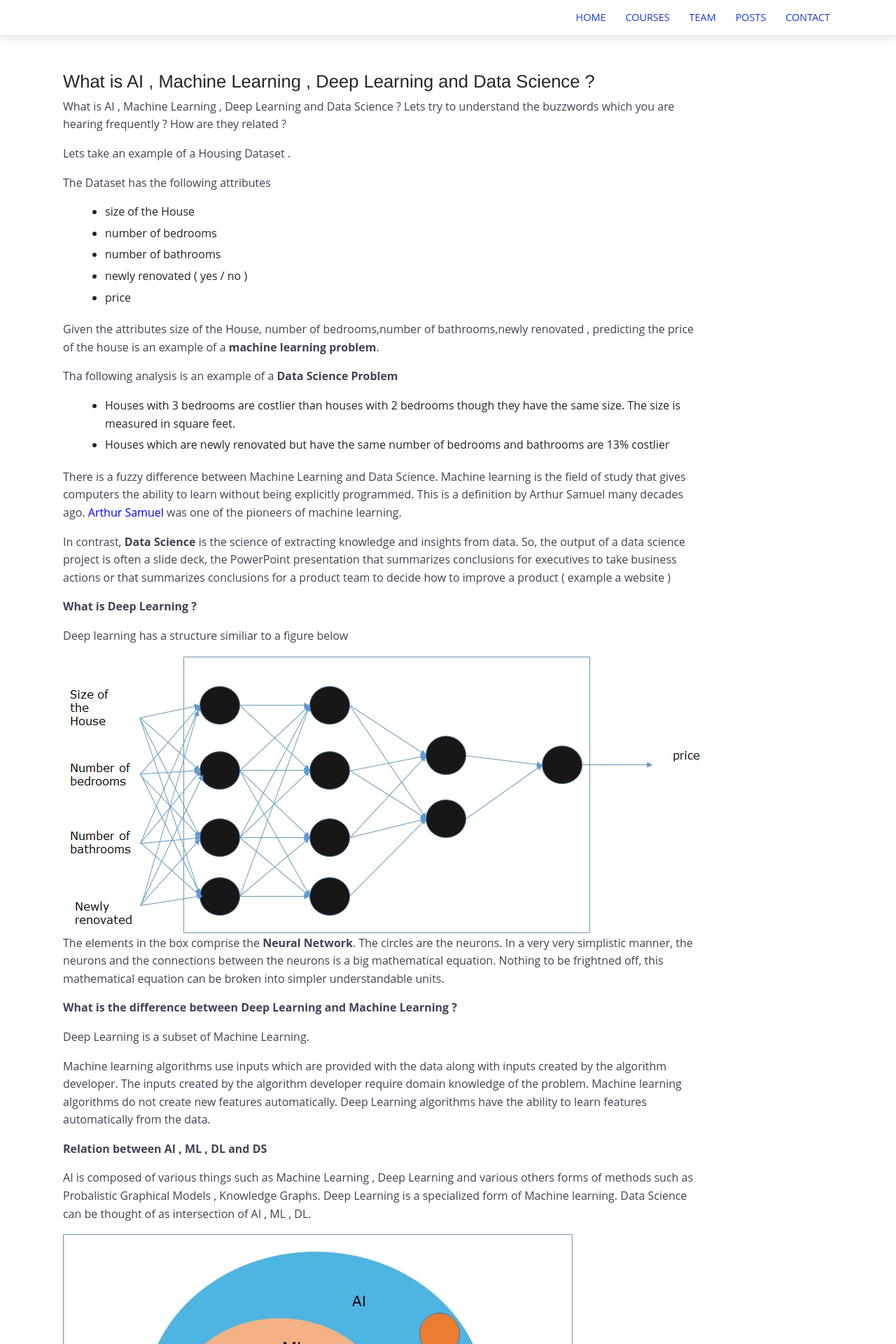
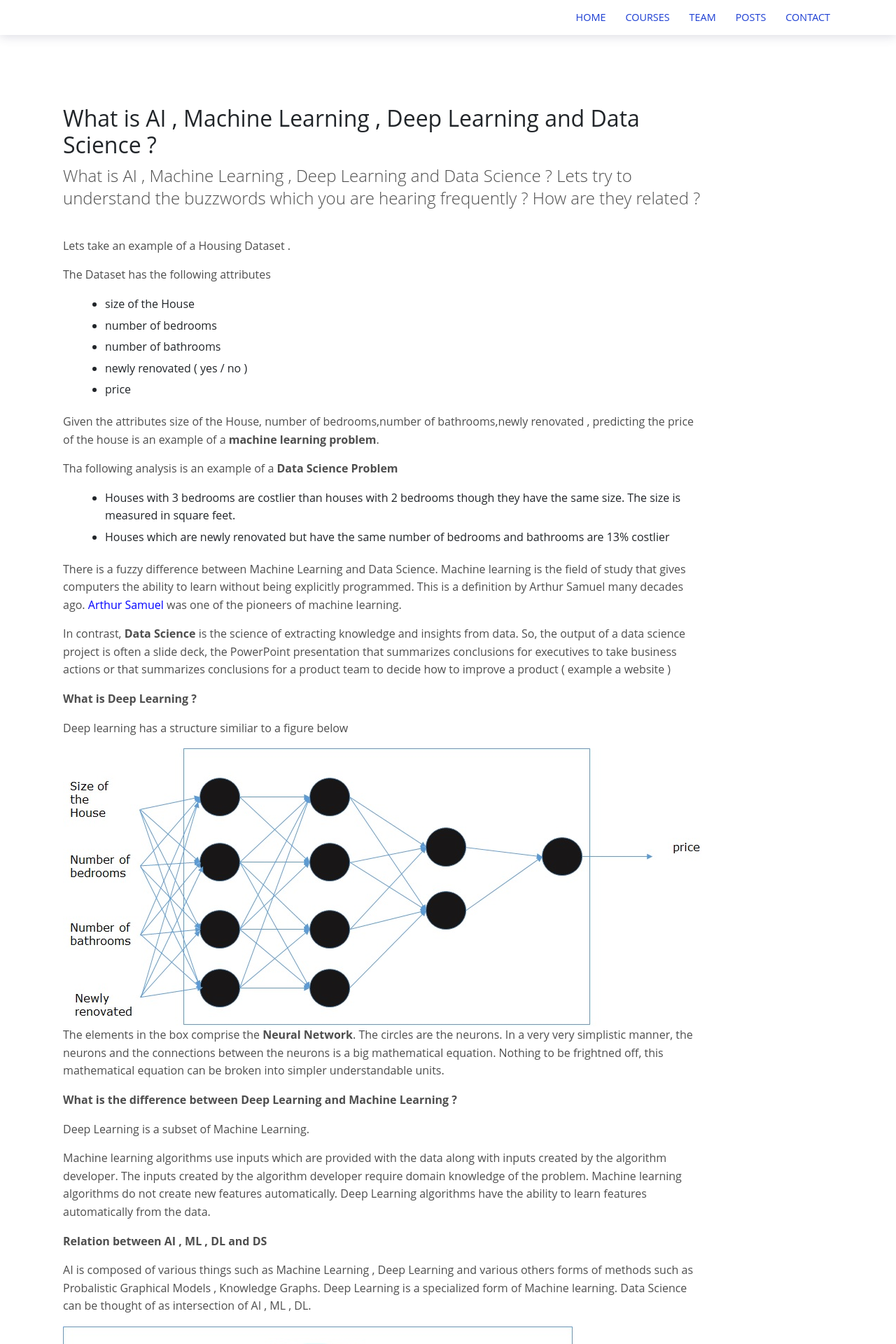
Before and after one commit to knowledgefoundation/knowledgefoundation.github.io, a Jekyll site: the page built from _posts/2019-07-01-business-analytics.md, in a window 1280 px wide. Shown: the top 1920 px of the page at 70% size. Built offline with Jekyll 4.4.1, drawn with Linux system fonts in a browser that asks for light colours.

Commit message:
Add Post 1

```diff
--- a/_layouts/post.html
+++ b/_layouts/post.html
@@ -2,15 +2,11 @@
 layout: default
 ---
 
-<br/>
-
-<br/>
-
-<div class="container pb-6">
-     <div class="col-12 col-md-8 mb-1">
+<div class="container pt-4 pt-md-10"">
+     <div class="col-12 col-md-4 mb-1">
       <div class="service service-summary">
-        <div class="service-content">
-          <h2 class="service-title">
+        <div class="service service-single">
+          <h2 class="title">
             {{ page.title }}
           </h2>
           <div class="content">{{page.content}}</div>
```
